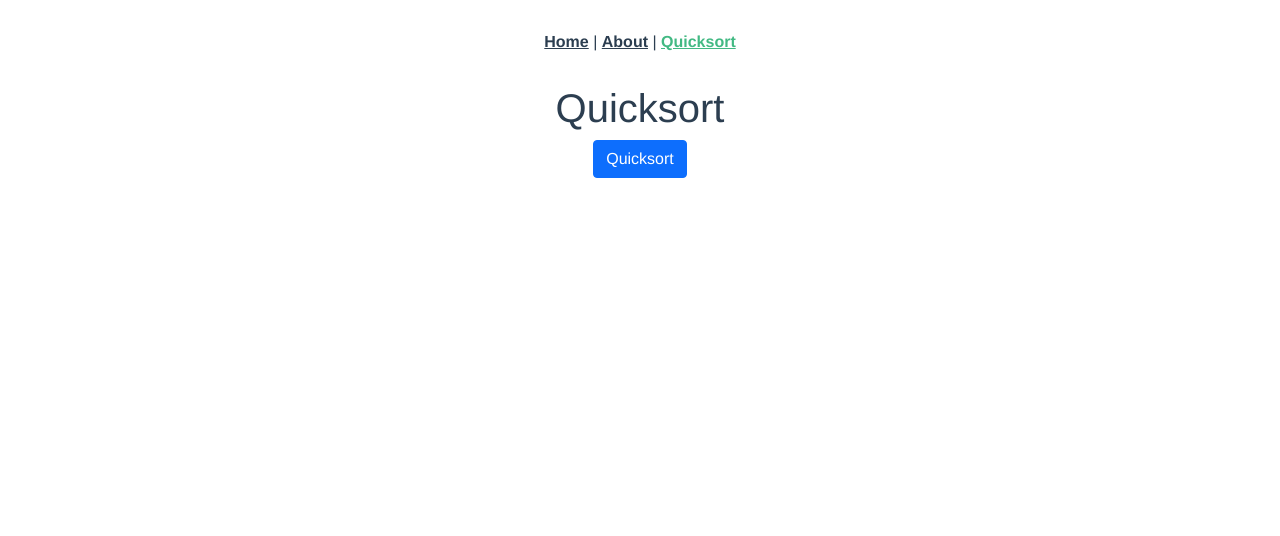
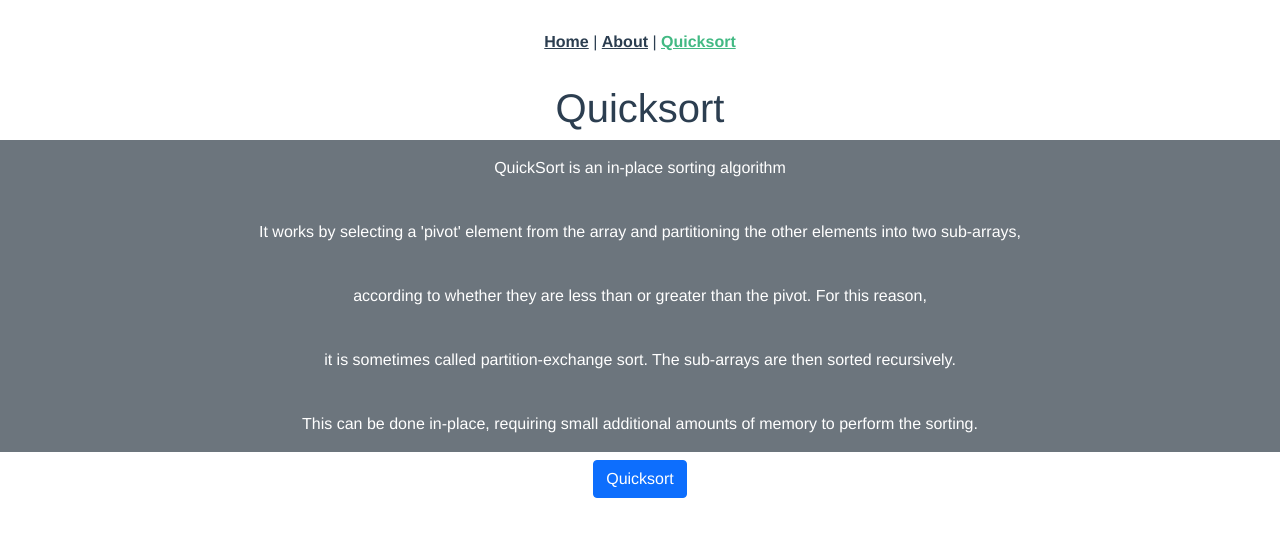
Before and after one commit to RamiroLinares/sortVisualizerVueJS, a Vue app: page /quicksort in a window 1280 px wide. Shown: the top 536 px of the page. Built offline with nearby package versions, Linux system fonts and the light colour scheme.

Commit message:
bootstrap text

```diff
--- a/src/views/Quicksort.vue
+++ b/src/views/Quicksort.vue
@@ -1,6 +1,13 @@
 <template>
   <div class="quicksort">
     <h1>Quicksort</h1>
+    <div class="bg-secondary">
+    <p class="p-3 mb-2 text-white">QuickSort is an in-place sorting algorithm</p>
+     <p class="p-3 mb-2 text-white"> It works by selecting a 'pivot' element from the array and partitioning the other elements into two sub-arrays, </p>
+     <p class="p-3 mb-2 text-white"> according to whether they are less than or greater than the pivot. For this reason, </p>
+      <p class="p-3 mb-2 text-white">it is sometimes called partition-exchange sort. The sub-arrays are then sorted recursively. </p>
+      <p class="p-3 mb-2 text-white">This can be done in-place, requiring small additional amounts of memory to perform the sorting.</p>
+    </div>
     <b-button variant='primary' v-on:click="quicksort()">Quicksort</b-button>
   </div>
 </template>
```
